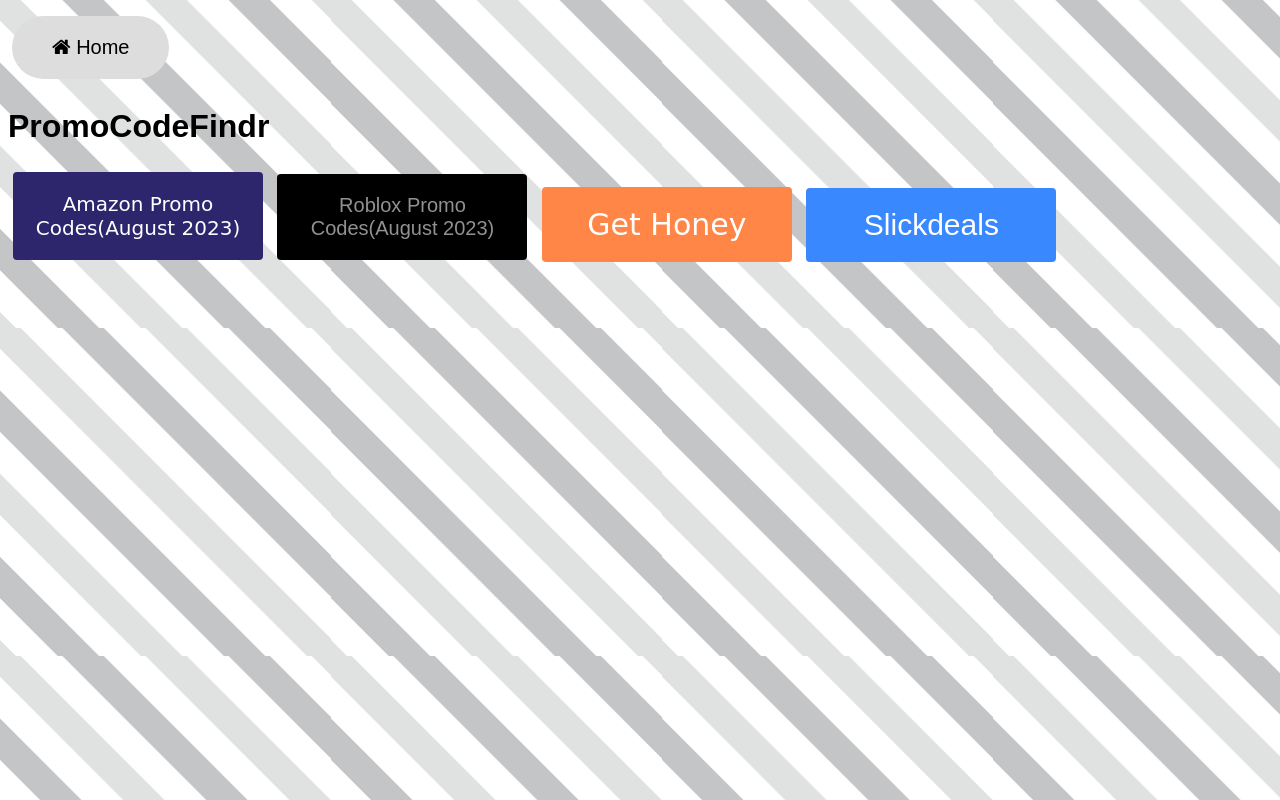
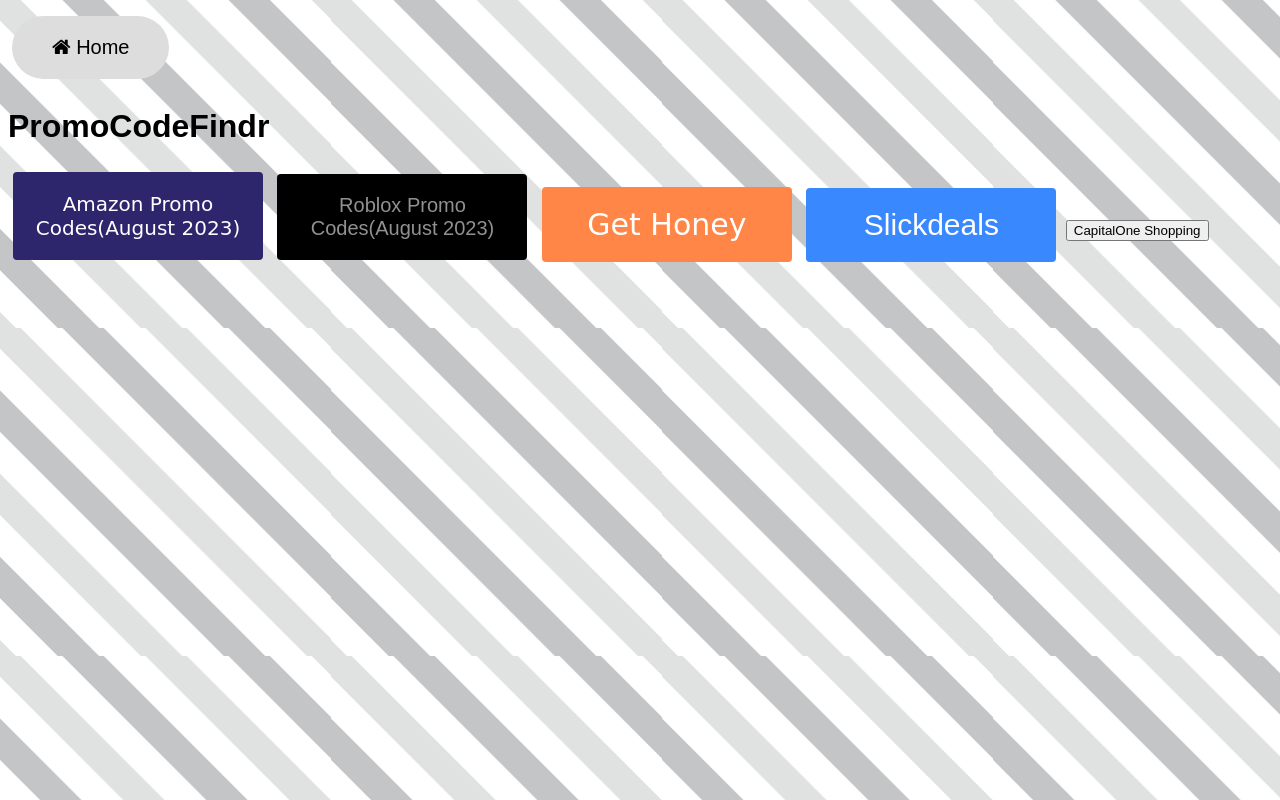
Before and after one commit to x-I8V/promocodefindr, a plain HTML site: page index.html in a window 1280 px wide. Drawn offline with Linux system fonts and the light colour scheme.

Commit message:
Capitalone

```diff
--- a/index.html
+++ b/index.html
@@ -10,8 +10,9 @@
 <h1>PromoCodeFindr</h1>
 <a href="Amazon.html"><button class="btnAmazon" onclick="functionAmzn()"><span>Amazon Promo Codes(August 2023)</span></button></a>
 <a href="Roblox.html"><button class="btnRblx" onclick="functionRblx()"><span>Roblox Promo Codes(August 2023)</span></button></a>
-  <a href="https://www.joinhoney.com"><button class="btnHoney"><span>Get Honey</span></button></a>
+<a href="https://www.joinhoney.com"><button class="btnHoney"><span>Get Honey</span></button></a>
 <a href="https://www.slickdeals.net"><button class="btnSlick"><span>Slickdeals</span></button></a>
+<a href="https://www.capitaloneshopping.com"><button class="btnCapital"><span>CapitalOne Shopping</span></button></a>
 </body>
 </head>
 
```
